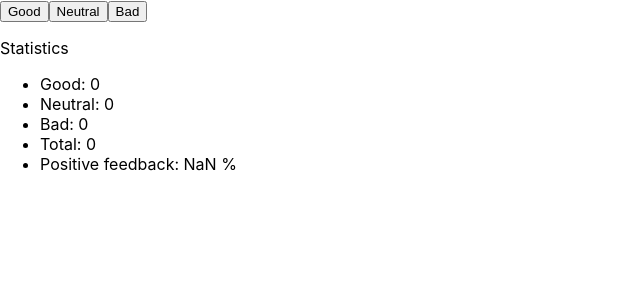
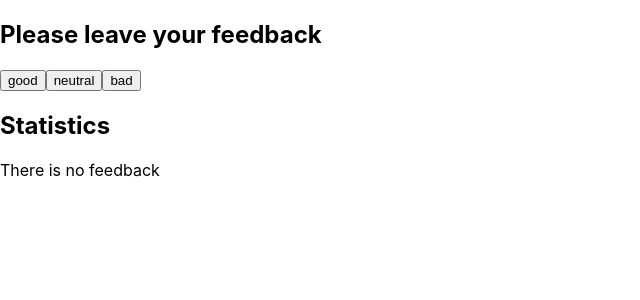
Before and after one commit to kolotiuk/goit-react-hw-02-feedback, a React (Create React App) app: page / in a window 1280 px wide. Shown: the top 300 px of the page, without its empty margins (0-640 px from the left). Built offline with nearby package versions, Linux system fonts and the light colour scheme.

Commit message:
add full logic

```diff
--- a/src/components/App.jsx
+++ b/src/components/App.jsx
@@ -1,81 +1,61 @@
 import { Component } from 'react';
-import Buttons from './Buttons/Buttons';
+import FeedbackOptions from './FeedbackOptions/FeedbackOptions';
+import Statistics from './Statistics/Statistics';
+import Section from './Section/Section';
+import Notification from './Notification/Notification';
 
 class App extends Component {
-  // state = {
-  //   good: 0,
-  //   neutral: 0,
-  //   bad: 0,
-  // };
+  state = {
+    good: 0,
+    neutral: 0,
+    bad: 0,
+  };
 
-  // add = () => {
-  //   this.setState({ good: this.state.good + 1 });
-  // };
+  addCount = ({ target }) => {
+    const { name } = target;
+    this.setState(prevState => {
+      return { [name]: prevState[target.name] + 1 };
+    });
+  };
+
+  countTotalFeedback = () => {
+    const { good, neutral, bad } = this.state;
+    return good + neutral + bad;
+  };
+
+  countPositiveFeedbackPercentage = () => {
+    return Number(
+      Math.round((this.state.good / this.countTotalFeedback()) * 100)
+    );
+  };
 
   render() {
-    // const { good, neutral, bad } = this.state;
-    // const { add } = this;
+    const { good, neutral, bad } = this.state;
+    const total = this.countTotalFeedback();
+    const positive = this.countPositiveFeedbackPercentage();
+    const addCount = this.addCount;
+    const state = this.state;
+
     return (
       <>
-        <Buttons init={0} />
-        {/* {(good, neutral, bad)}
-        <button type="button" onClick={add}>
-          good
-        </button>
-        <button type="button" onClick={add}>
-          neutral
-        </button>
-        <button type="button" onClick={add}>
-          bad
-        </button> */}
+        <Section title="Please leave your feedback">
+          <FeedbackOptions options={state} addCount={addCount} />
+        </Section>
+        <Section title="Statistics">
+          {positive ? (
+            <Statistics
+              good={good}
+              neutral={neutral}
+              bad={bad}
+              total={total}
+              positivePercentage={positive}
+            />
+          ) : (
+            <Notification message="There is no feedback" />
+          )}
+        </Section>
       </>
     );
   }
-  //
-  //
-  //
-  //
-  //
-  //
-  //
-  //
-  //
-  //
-
-  // statIncrease = ({ target }) => {
-    // const { name } = target;
-    // this.setState(prevState => {
-    //   return { [name]: prevState[target.name] + 1 };
-    // });
-  // };
-
-  // render() {
-  //   const { good, neutral, bad } = this.state;
-
-  //   return (
-  //     <div className="App">
-  //       <p>Please leave your feedback</p>
-  //       <div>
-  //         <button name="good" type="button" onClick={this.statIncrease}>
-  //           good
-  //         </button>
-  //         <button name="neutral" type="button" onClick={this.statIncrease}>
-  //           neutral
-  //         </button>
-  //         <button name="bad" type="button" onClick={this.statIncrease}>
-  //           bad
-  //         </button>
-  //       </div>
-        // <div>
-        //   <p>Statistics</p>
-        //   <ul>
-        //     <li>Good: {good}</li>
-        //     <li>Neutral: {neutral}</li>
-        //     <li>Bad: {bad}</li>
-        //   </ul>
-        // </div>
-  //     </div>
-  //   );
-  // }
 }
 export { App };
--- a/src/components/Buttons/Buttons.jsx
+++ /dev/null
@@ -1,59 +0,0 @@
-import { Component } from 'react';
-
-class Buttons extends Component {
-  state = {
-    good: 0,
-    neutral: 0,
-    bad: 0,
-  };
-
-  add = ({ target }) => {
-    const { name } = target;
-    this.setState(prevState => {
-      return { [name]: prevState[target.name] + 1 };
-    });
-  };
-
-  countTotalFeedback = () => {
-    const { good, neutral, bad } = this.state;
-    return good + neutral + bad;
-  };
-
-  countPositiveFeedbackPercentage = () => {
-    return Number(
-      Math.round((this.state.good / this.countTotalFeedback()) * 100)
-    );
-  };
-
-  render() {
-    const { good, neutral, bad } = this.state;
-    const { add } = this;
-    const total = this.countTotalFeedback();
-    const positive = this.countPositiveFeedbackPercentage();
-    return (
-      <>
-        <button name="good" type="button" onClick={add}>
-          Good
-        </button>
-        <button name="neutral" type="button" onClick={add}>
-          Neutral
-        </button>
-        <button name="bad" type="button" onClick={add}>
-          Bad
-        </button>
-        <div>
-          <p>Statistics</p>
-          <ul>
-            <li>Good: {good}</li>
-            <li>Neutral: {neutral}</li>
-            <li>Bad: {bad}</li>
-            <li>Total: {total}</li>
-            <li>Positive feedback: {positive} %</li>
-          </ul>
-        </div>
-      </>
-    );
-  }
-}
-
-export default Buttons;
--- /dev/null
+++ b/src/components/FeedbackOptions/FeedbackOptions.jsx
@@ -0,0 +1,17 @@
+const FeedbackOptions = ({ options, addCount }) => {
+  const optionsKeys = [...Object.keys(options)];
+
+  return (
+    <div>
+      {optionsKeys.map(key => {
+        return (
+          <button key={key} type="button" onClick={addCount} name={key}>
+            {key}
+          </button>
+        );
+      })}
+    </div>
+  );
+};
+
+export default FeedbackOptions;
--- /dev/null
+++ b/src/components/Notification/Notification.jsx
@@ -0,0 +1,5 @@
+const Notification = ({ message }) => {
+  return <p>{message}</p>;
+};
+
+export default Notification;
--- /dev/null
+++ b/src/components/Section/Section.jsx
@@ -0,0 +1,10 @@
+const Section = ({ title, children }) => {
+  return (
+    <section>
+      <h2>{title}</h2>
+      {children}
+    </section>
+  );
+};
+
+export default Section;
--- /dev/null
+++ b/src/components/Statistics/Statistics.jsx
@@ -0,0 +1,17 @@
+const Statistics = ({ good, neutral, bad, total, positivePercentage }) => {
+  return (
+    <>
+      <div>
+        <ul>
+          <li>Good: {good}</li>
+          <li>Neutral: {neutral}</li>
+          <li>Bad: {bad}</li>
+          <li>Total: {total}</li>
+          <li>Positive feedback: {positivePercentage} %</li>
+        </ul>
+      </div>
+    </>
+  );
+};
+
+export default Statistics;
```
